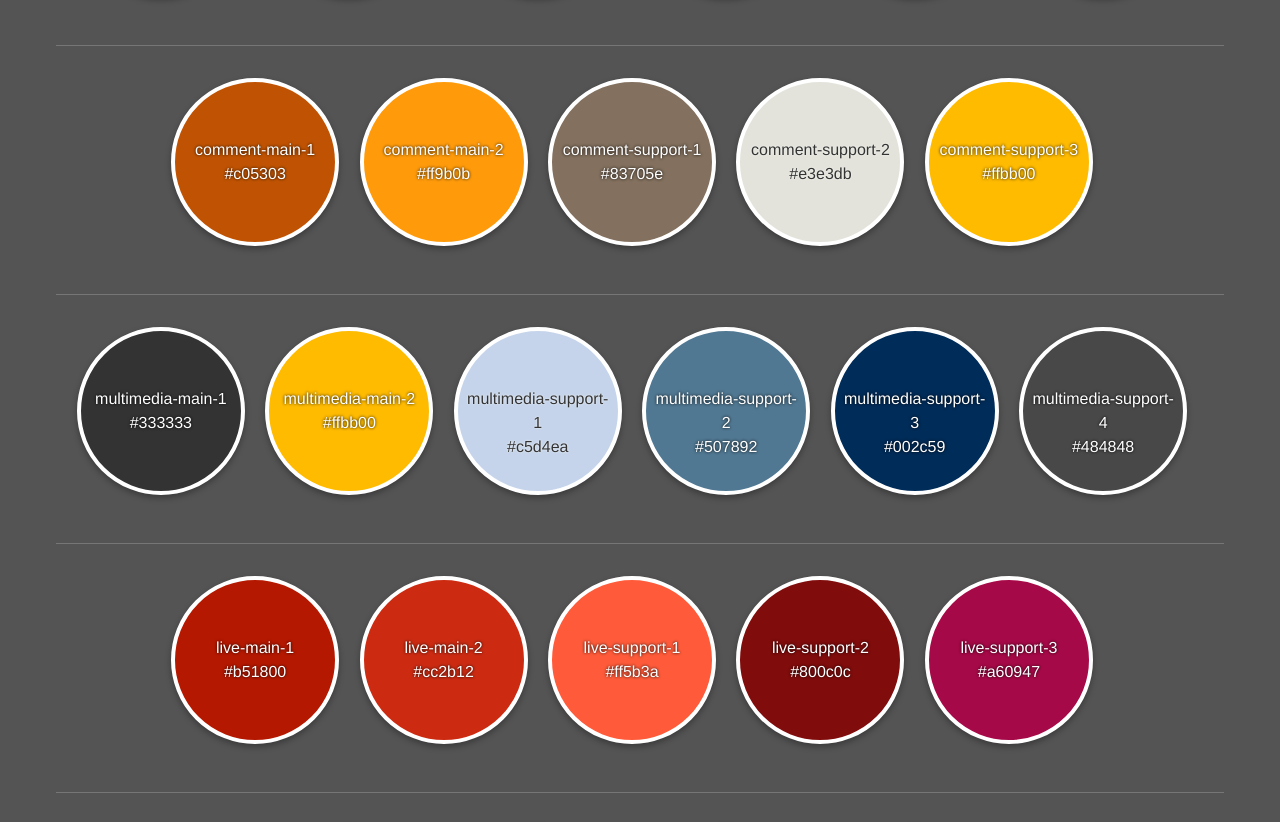
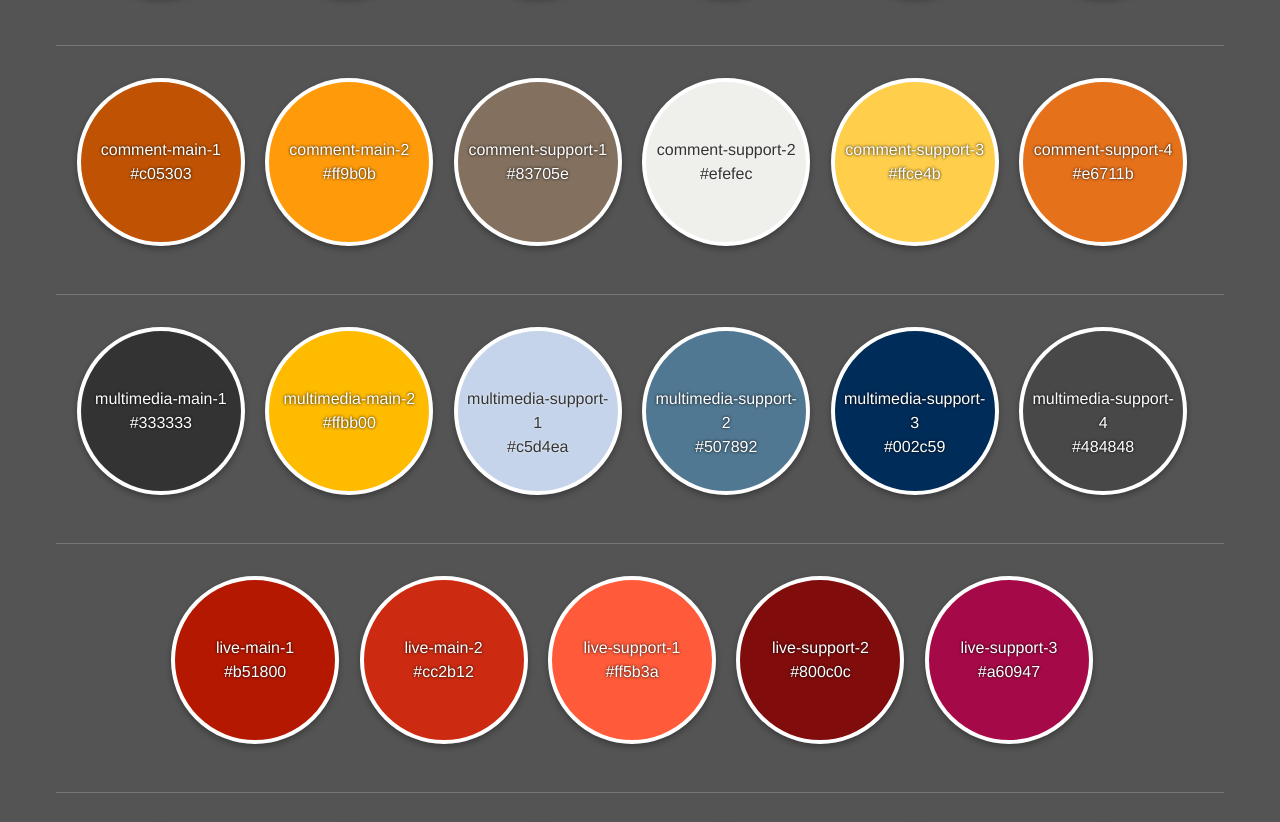
Before and after one commit to guardian/pasteup-palette, a plain HTML site: page demo/index.html in a window 1280 px wide. Shown: the part 1776-2598 px from the top of the page. Drawn offline with Linux system fonts and the light colour scheme.

Commit message:
Releasing docs and demo to http://guardian.github.io/pasteup-palette/

```diff
--- a/demo/demo.css
+++ b/demo/demo.css
@@ -180,11 +180,15 @@ a {
 }
 
 .b-comment-support-2 {
-  background-color: #e3e3db;
+  background-color: #efefec;
 }
 
 .b-comment-support-3 {
-  background-color: #ffbb00;
+  background-color: #ffce4b;
+}
+
+.b-comment-support-4 {
+  background-color: #e6711b;
 }
 
 .b-multimedia-main-1 {
@@ -545,6 +549,16 @@ a {
   content: "comment-support-3";
 }
 
+.b-comment-support-4 {
+  text-shadow: 0 0 3px #000000;
+  font-weight: 200;
+  color: #ffffff;
+}
+.b-comment-support-4:before {
+  visibility: hidden;
+  content: "comment-support-4";
+}
+
 .b-multimedia-main-1 {
   text-shadow: 0 0 3px #000000;
   font-weight: 200;
--- a/demo/index.html
+++ b/demo/index.html
@@ -54,6 +54,7 @@
     <div class="b-comment-support-1"></div>
     <div class="b-comment-support-2"></div>
     <div class="b-comment-support-3"></div>
+    <div class="b-comment-support-4"></div>
 
     <div class="clear"></div>
 
```
Also changed, not shown: docs/index.html (+3 -2 lines).
